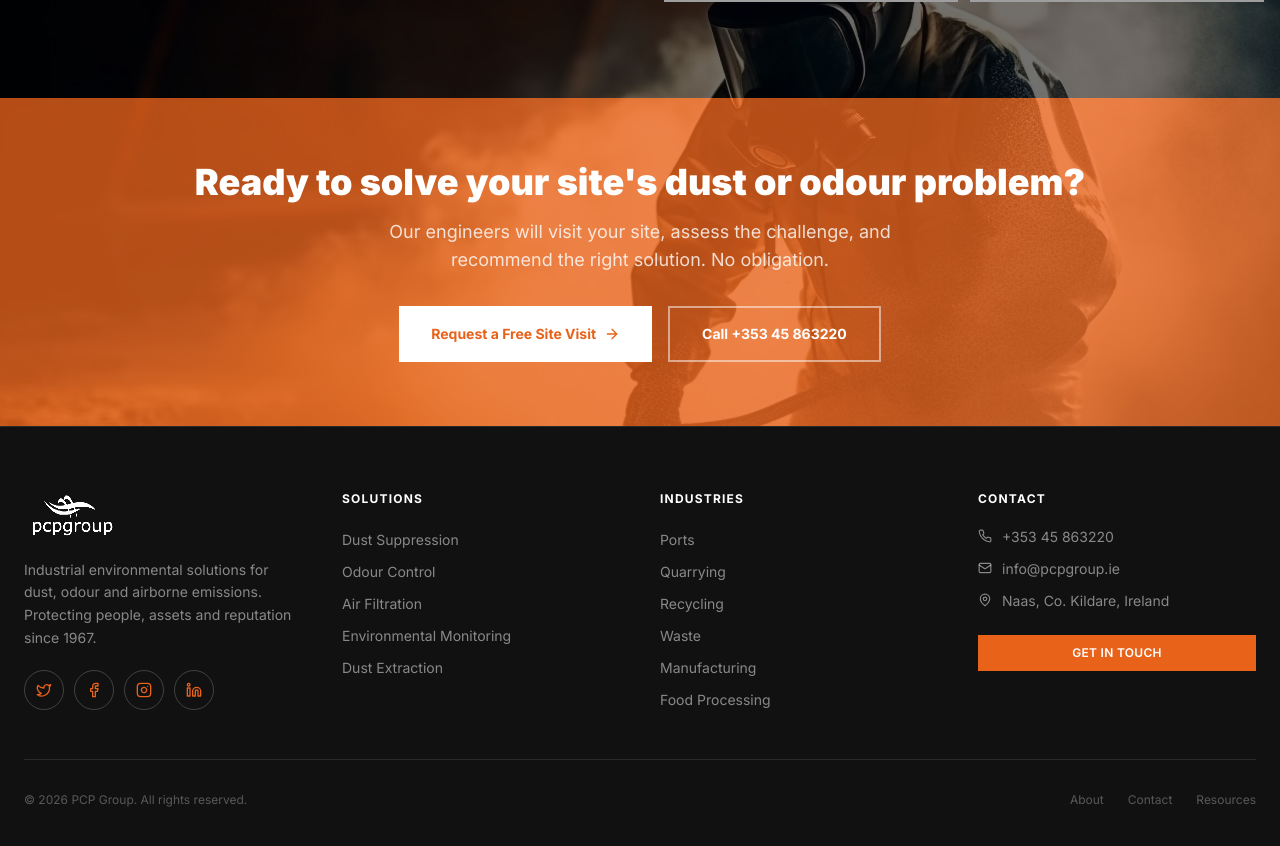
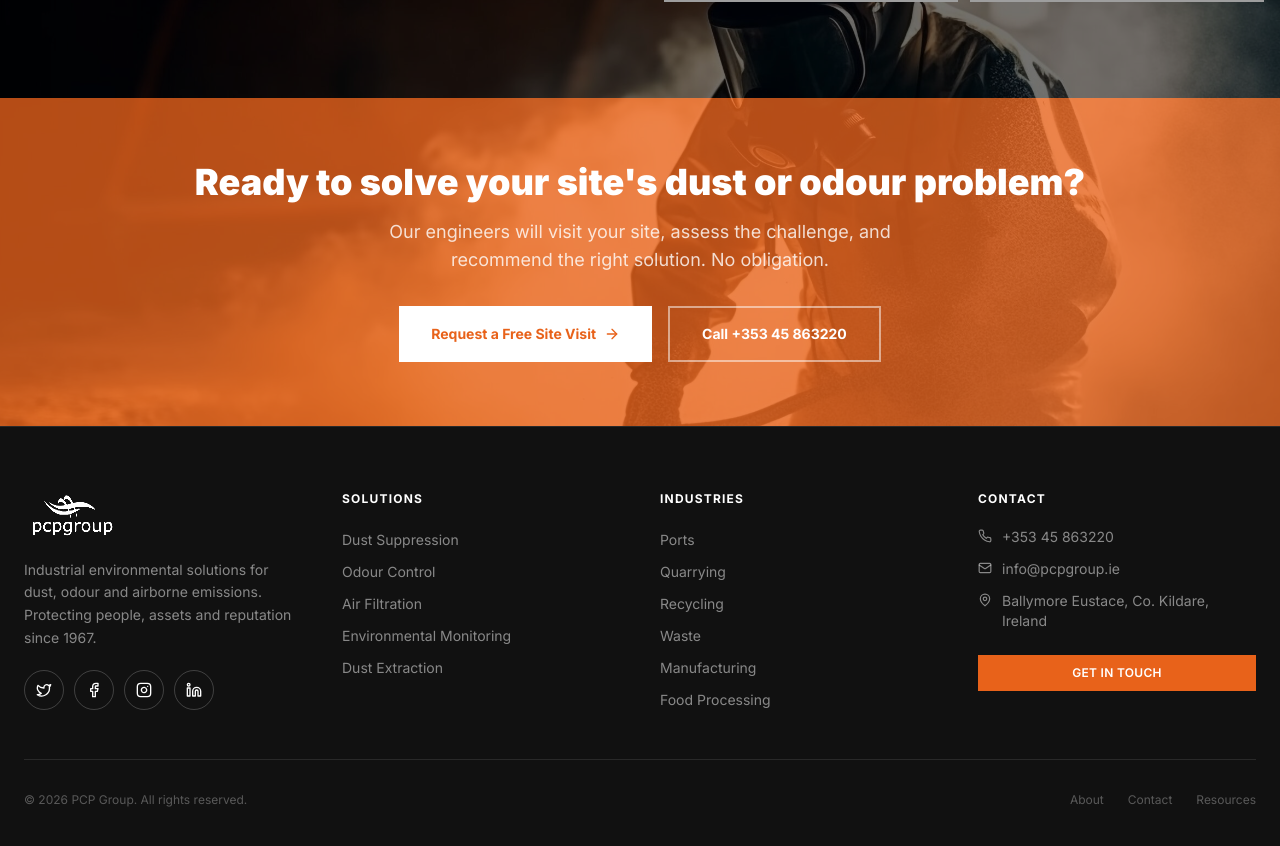
Before and after one commit to benrxmurphy-ctrl/pcp-redesign, a React (Vite) app: page / in a window 1280 px wide. Shown: the part 4146-4992 px from the top of the page. Built offline with nearby package versions, Linux system fonts and the light colour scheme; grey boxes are pictures that could not be loaded.

Commit message:
Update contact info and social icons

```diff
--- a/src/components/Footer.tsx
+++ b/src/components/Footer.tsx
@@ -22,19 +22,19 @@ export default function Footer({ onNavigate }: FooterProps) {
             <div className="flex gap-2.5">
               <a href="https://twitter.com/pcpgroupie" target="_blank" rel="noopener noreferrer"
                 className="w-10 h-10 rounded-full border border-white/20 hover:border-brand-orange flex items-center justify-center transition-colors group">
-                <Twitter size={16} className="text-brand-orange" />
+                <Twitter size={16} className="text-white" />
               </a>
               <a href="https://facebook.com/pcpgroup" target="_blank" rel="noopener noreferrer"
                 className="w-10 h-10 rounded-full border border-white/20 hover:border-brand-orange flex items-center justify-center transition-colors group">
-                <Facebook size={16} className="text-brand-orange" />
+                <Facebook size={16} className="text-white" />
               </a>
               <a href="https://instagram.com/pcpgroup" target="_blank" rel="noopener noreferrer"
                 className="w-10 h-10 rounded-full border border-white/20 hover:border-brand-orange flex items-center justify-center transition-colors group">
-                <Instagram size={16} className="text-brand-orange" />
+                <Instagram size={16} className="text-white" />
               </a>
               <a href="https://linkedin.com/company/pcpgroup" target="_blank" rel="noopener noreferrer"
                 className="w-10 h-10 rounded-full border border-white/20 hover:border-brand-orange flex items-center justify-center transition-colors group">
-                <Linkedin size={16} className="text-brand-orange" />
+                <Linkedin size={16} className="text-white" />
               </a>
             </div>
           </div>
@@ -90,10 +90,15 @@ export default function Footer({ onNavigate }: FooterProps) {
                 </a>
               </li>
               <li>
-                <span className="flex items-start gap-2.5 text-white/50 text-sm">
+                <a
+                  href="https://maps.google.com/?q=Ballymore+Eustace,+Co.+Kildare,+Ireland"
+                  target="_blank"
+                  rel="noopener noreferrer"
+                  className="flex items-start gap-2.5 text-white/50 text-sm hover:text-white transition-colors"
+                >
                   <MapPin size={14} className="mt-0.5 shrink-0" />
-                  Naas, Co. Kildare, Ireland
-                </span>
+                  Ballymore Eustace, Co. Kildare, Ireland
+                </a>
               </li>
             </ul>
             <button
```
